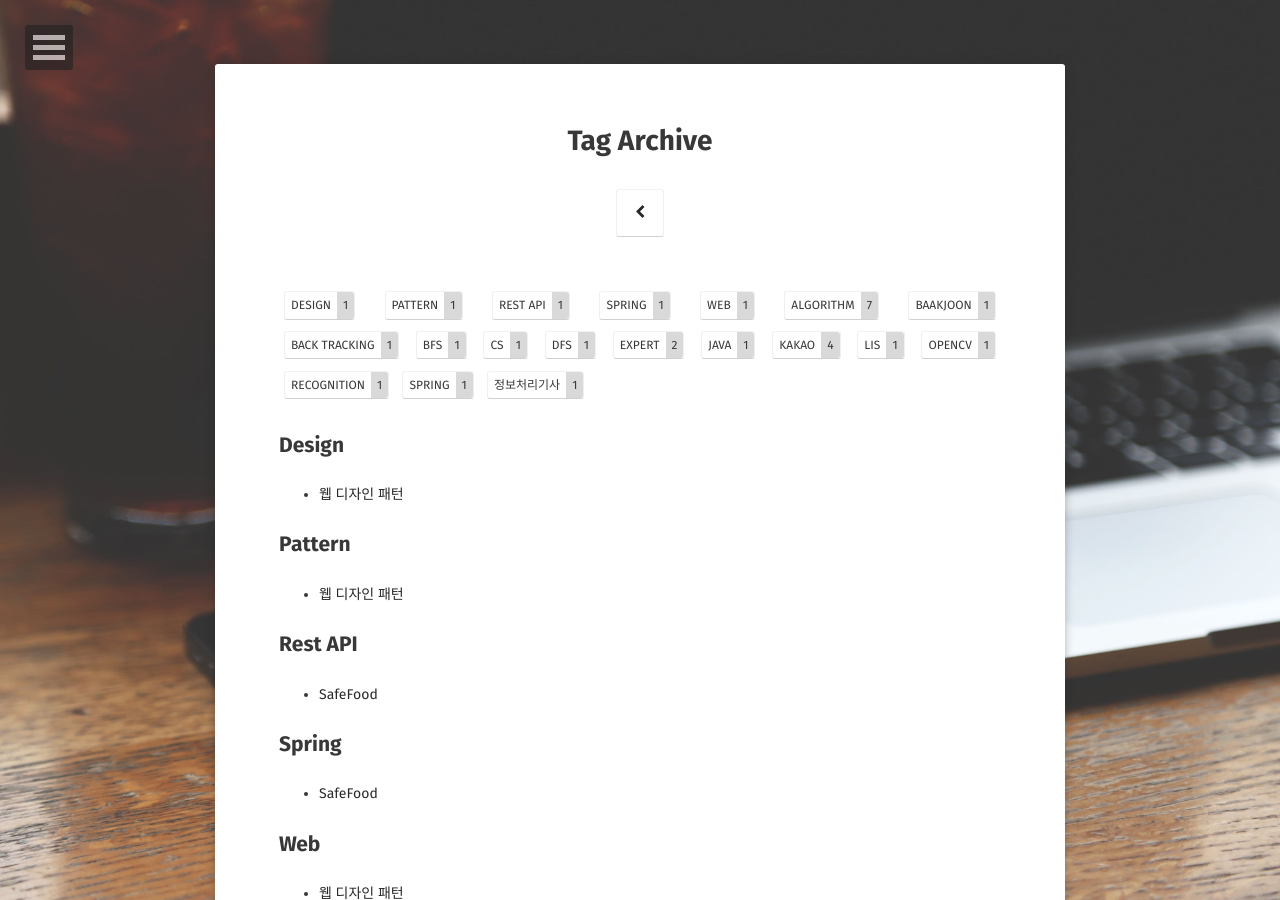
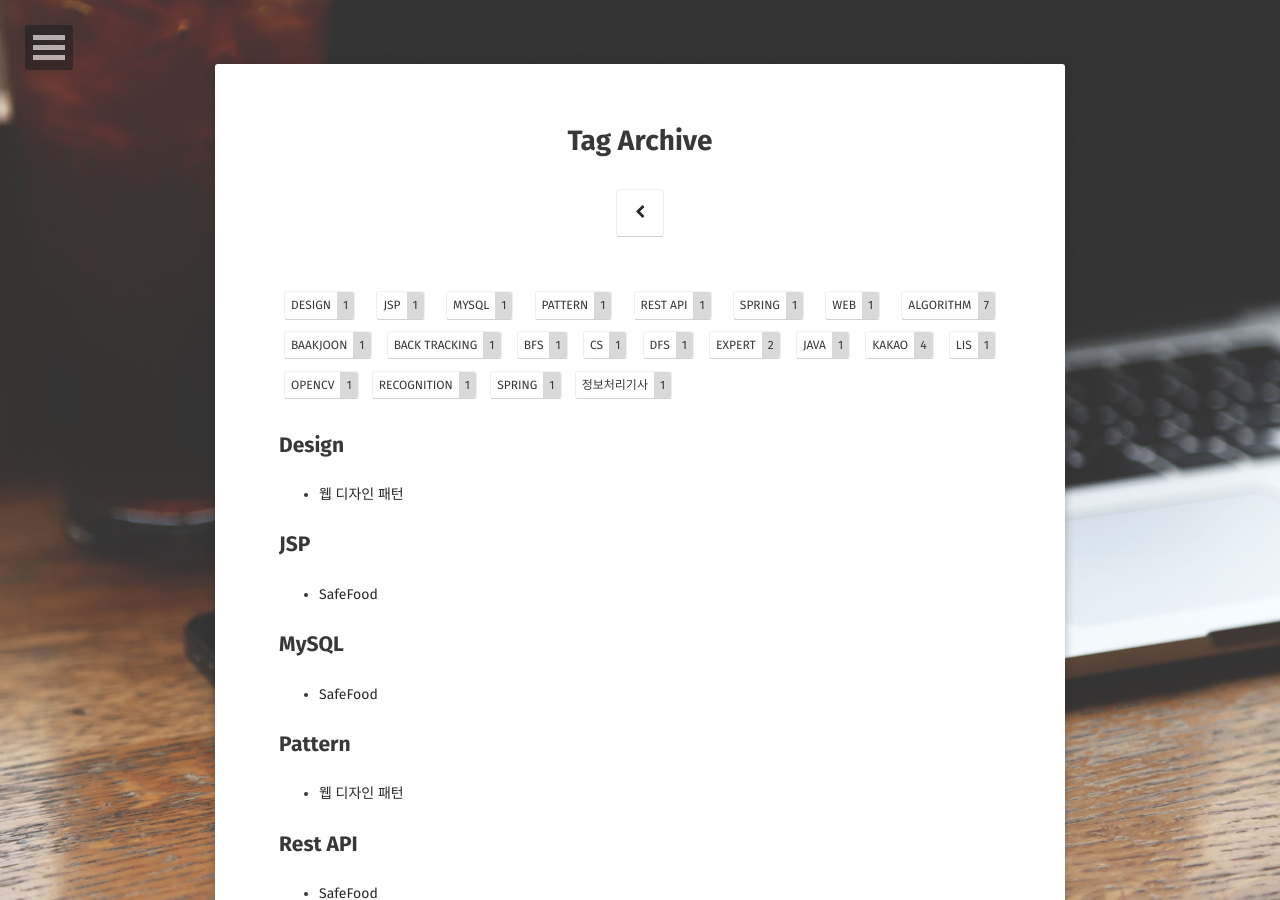
Before and after one commit to limkinam/limkinam.github.io, a Jekyll site: the page built from tags/index.html, in a window 1280 px wide and 900 px high. Built offline with Jekyll 4.4.1, drawn with Linux system fonts in a browser that asks for light colours; some web fonts are replaced.

Commit message:
Update 2020-06-17-SafeFood.md

```diff
--- a/_posts/2020-06-17-SafeFood.md
+++ b/_posts/2020-06-17-SafeFood.md
@@ -7,12 +7,15 @@ project: true
 tag:
 - Spring
 - Rest API
+- JSP
+- MySQL
+
 comments: true
 ---
 
-활동기관 : 삼성 SW 아카데미
-활동기간 : 2019.10 ~ 2019.11
-내용 : 안전먹거리를 주제로 회원들의 BMI, 알레르기, 일일 권장 섭취량 등을 관리 해주는 Web 서비스 개발
+* 활동기관 : 삼성 SW 아카데미
+* 활동기간 : 2019.10 ~ 2019.11
+* 내용 : 안전먹거리를 주제로 회원들의 BMI, 알레르기, 일일 권장 섭취량 등을 관리 해주는 Web 서비스 개발
 
 Source Code :  <a href="https://github.com/limkinam/face_recognition" > git hub  </a>
 
```
